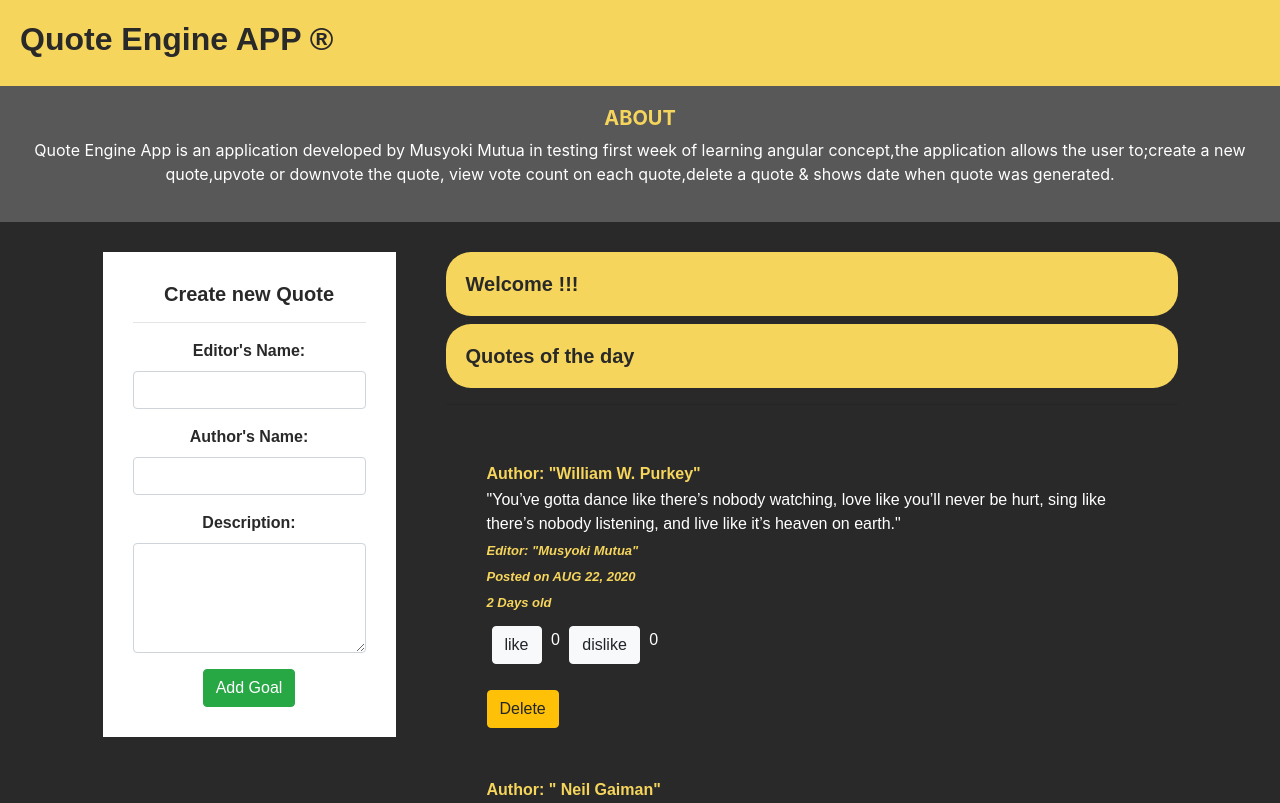
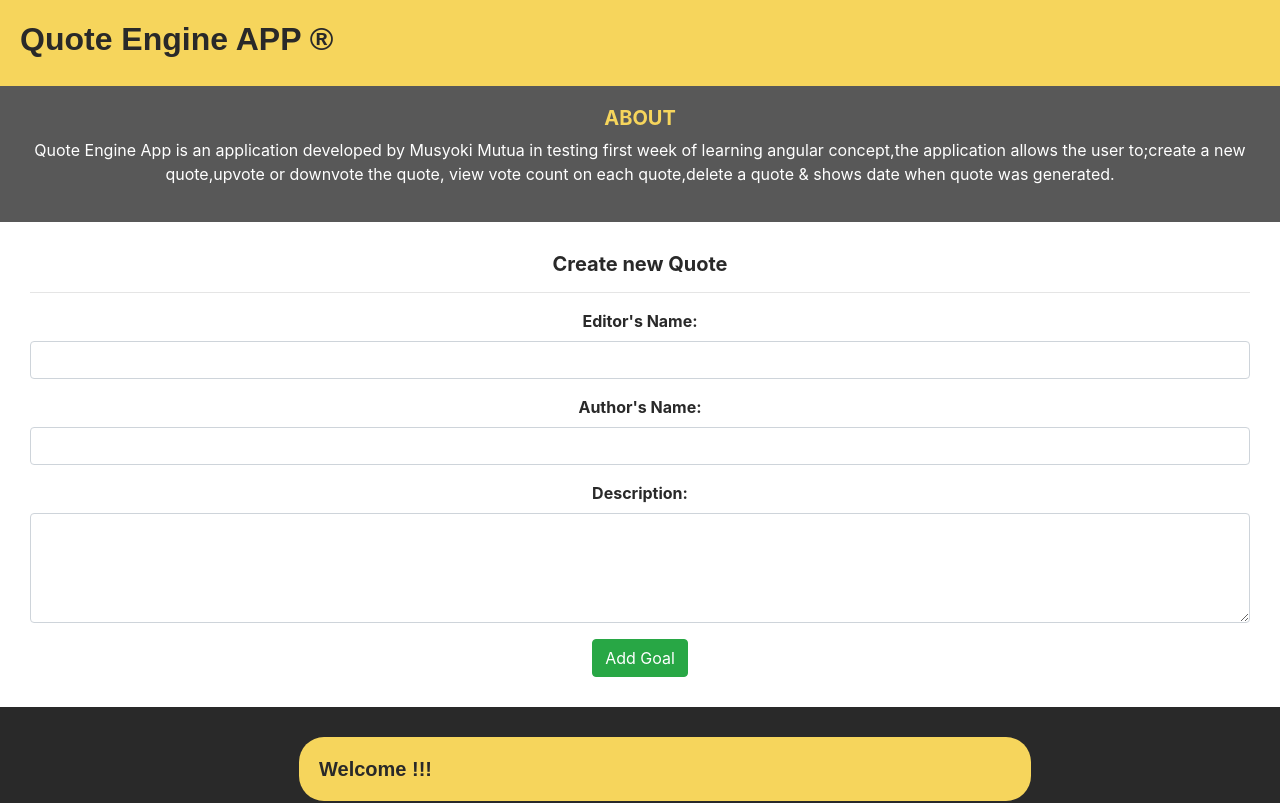
Before and after one commit to msyoki/Angular-week-1-IP, an Angular app: page / in a window 1280 px wide. Shown: the top 803 px of the page. Built offline with nearby package versions, Linux system fonts and the light colour scheme.

Commit message:
delete dist

```diff
--- a/src/app/quote/quote.component.html
+++ b/src/app/quote/quote.component.html
@@ -7,10 +7,11 @@
     <!-- Navbar content -->
 </nav>
 <!-------------->
+<div>
+    <app-quote-form (addQuote)="addNewQuote($event)"></app-quote-form>
+</div>
 <div id="content" class="d-flex justify-content-center">
-    <div>
-        <app-quote-form (addQuote)="addNewQuote($event)"></app-quote-form>
-    </div>
+
     <div class="quotelist ">
         <h5>Welcome !!!</h5>
         <h5>Quotes of the day</h5>
```
Also changed, not shown: 17 other files (tests, documents, lock files or other folders).
